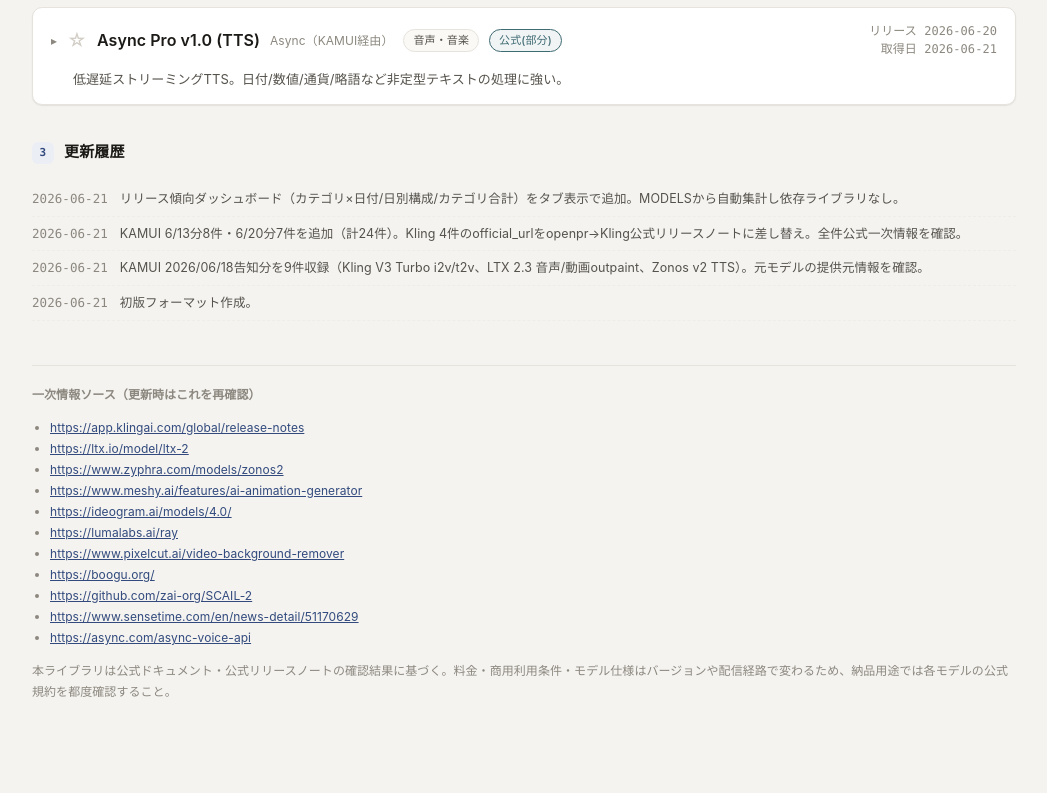
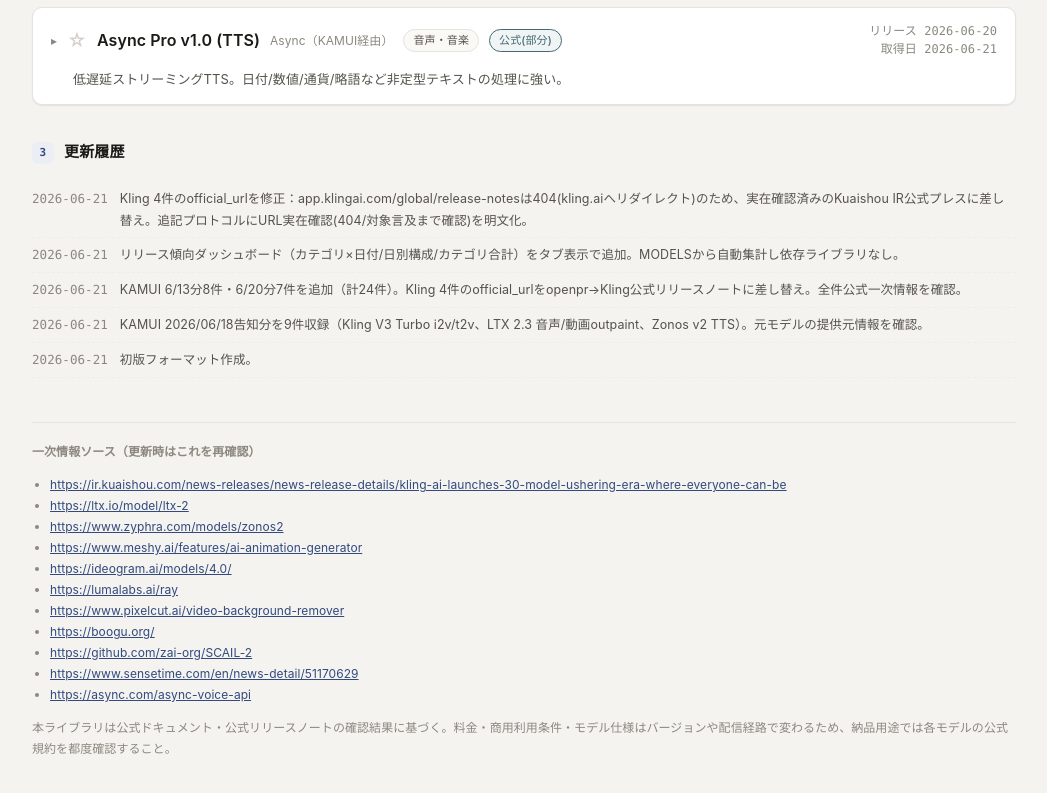
Before and after one commit to wory-bonbon/ai-model-release-library, a plain HTML site: page index.html in a window 1280 px wide. Shown: the part 6249-7042 px from the top of the page, without its empty margins (116-1163 px from the left). Drawn offline with Linux system fonts and the light colour scheme.

Commit message:
Add files via upload

```diff
--- a/index.html
+++ b/index.html
@@ -19,7 +19,7 @@
   1. 編集対象は下部 script 内の「=== DATA START ===」から「=== DATA END ===」のみ。
      HTML構造・CSS・レンダリング関数は指示がない限り変更しない。
   2. 新しいモデルは MODELS 配列の末尾にオブジェクトを1件追加する（既存は消さない）。
-  3. 各モデルは必ず official_url の公式一次情報を web_fetch で再確認してから記入する。
+  3. official_url は web_fetch で実在確認する。リダイレクト先が404/エラーページでなく、対象モデルに言及していることまで確認（200が返るだけ・公式ドメイン一致だけでは採用しない）。
      二次情報（ブログ・まとめ等）だけで status を "official" にしてはならない。
   4. 確認できた項目は last_verified を確認日(YYYY-MM-DD)に更新する。
      確認できなかった項目は推測で埋めず、status を "unverified" のままにする。
@@ -221,7 +221,7 @@
       <ol class="tight" style="font-size:13px">
         <li>編集対象は <code>script</code> 内 <code>=== DATA START ===</code> から <code>=== DATA END ===</code> のみ。CSS・描画関数は触らない。</li>
         <li>新モデルは <code>MODELS</code> 配列<b>末尾に追加</b>。既存は消さない。</li>
-        <li><code>official_url</code> を <b>web_fetchで再確認</b>してから記入。二次情報のみで <code>status:"official"</code> にしない。</li>
+        <li><code>official_url</code> を <b>web_fetchで実在確認</b>。リダイレクト先が404/エラーでなく対象モデルに言及することまで確認（200やドメイン一致だけで <code>status:"official"</code> にしない）。</li>
         <li>確認できない項目は推測で埋めず <code>status:"unverified"</code> を維持。<code>last_verified</code> を確認日に。</li>
         <li><code>CHANGELOG</code> 先頭に1行追記。<code>META.session_verified</code> を更新日に。</li>
         <li><code>id</code> は星の紐付けキー。重複しない短い英数字で、一度決めたら変えない。</li>
@@ -314,6 +314,7 @@
 };
 
 const CHANGELOG = [
+  { date: "2026-06-21", note: "Kling 4件のofficial_urlを修正：app.klingai.com/global/release-notesは404(kling.aiへリダイレクト)のため、実在確認済みのKuaishou IR公式プレスに差し替え。追記プロトコルにURL実在確認(404/対象言及まで確認)を明文化。" },
   { date: "2026-06-21", note: "リリース傾向ダッシュボード（カテゴリ×日付/日別構成/カテゴリ合計）をタブ表示で追加。MODELSから自動集計し依存ライブラリなし。" },
   { date: "2026-06-21", note: "KAMUI 6/13分8件・6/20分7件を追加（計24件）。Kling 4件のofficial_urlをopenpr→Kling公式リリースノートに差し替え。全件公式一次情報を確認。" },
   { date: "2026-06-21", note: "KAMUI 2026/06/18告知分を9件収録（Kling V3 Turbo i2v/t2v、LTX 2.3 音声/動画outpaint、Zonos v2 TTS）。元モデルの提供元情報を確認。" },
@@ -344,7 +345,7 @@
     category:"i2v",
     release_date:"2026-06-18",
     status:"partial",
-    official_url:"https://app.klingai.com/global/release-notes",
+    official_url:"https://ir.kuaishou.com/news-releases/news-release-details/kling-ai-launches-30-model-ushering-era-where-everyone-can-be",
     last_verified:"2026-06-21",
     summary:"静止画から音声付き動画を高速生成するKling 3.0 Turboの高品質ティア。",
     can_do:[
@@ -367,7 +368,7 @@
     category:"i2v",
     release_date:"2026-06-18",
     status:"partial",
-    official_url:"https://app.klingai.com/global/release-notes",
+    official_url:"https://ir.kuaishou.com/news-releases/news-release-details/kling-ai-launches-30-model-ushering-era-where-everyone-can-be",
     last_verified:"2026-06-21",
     summary:"静止画から音声付き動画を生成するKling 3.0 Turboの標準（速度・コスト重視）ティア。",
     can_do:[
@@ -389,7 +390,7 @@
     category:"t2v",
     release_date:"2026-06-18",
     status:"partial",
-    official_url:"https://app.klingai.com/global/release-notes",
+    official_url:"https://ir.kuaishou.com/news-releases/news-release-details/kling-ai-launches-30-model-ushering-era-where-everyone-can-be",
     last_verified:"2026-06-21",
     summary:"テキストから音声付き動画を高速生成するKling 3.0 Turboの高品質ティア。",
     can_do:[
@@ -411,7 +412,7 @@
     category:"t2v",
     release_date:"2026-06-18",
     status:"partial",
-    official_url:"https://app.klingai.com/global/release-notes",
+    official_url:"https://ir.kuaishou.com/news-releases/news-release-details/kling-ai-launches-30-model-ushering-era-where-everyone-can-be",
     last_verified:"2026-06-21",
     summary:"テキストから音声付き動画を生成するKling 3.0 Turboの標準（速度・コスト重視）ティア。",
     can_do:[
```
Also changed, not shown: 1 other file.
